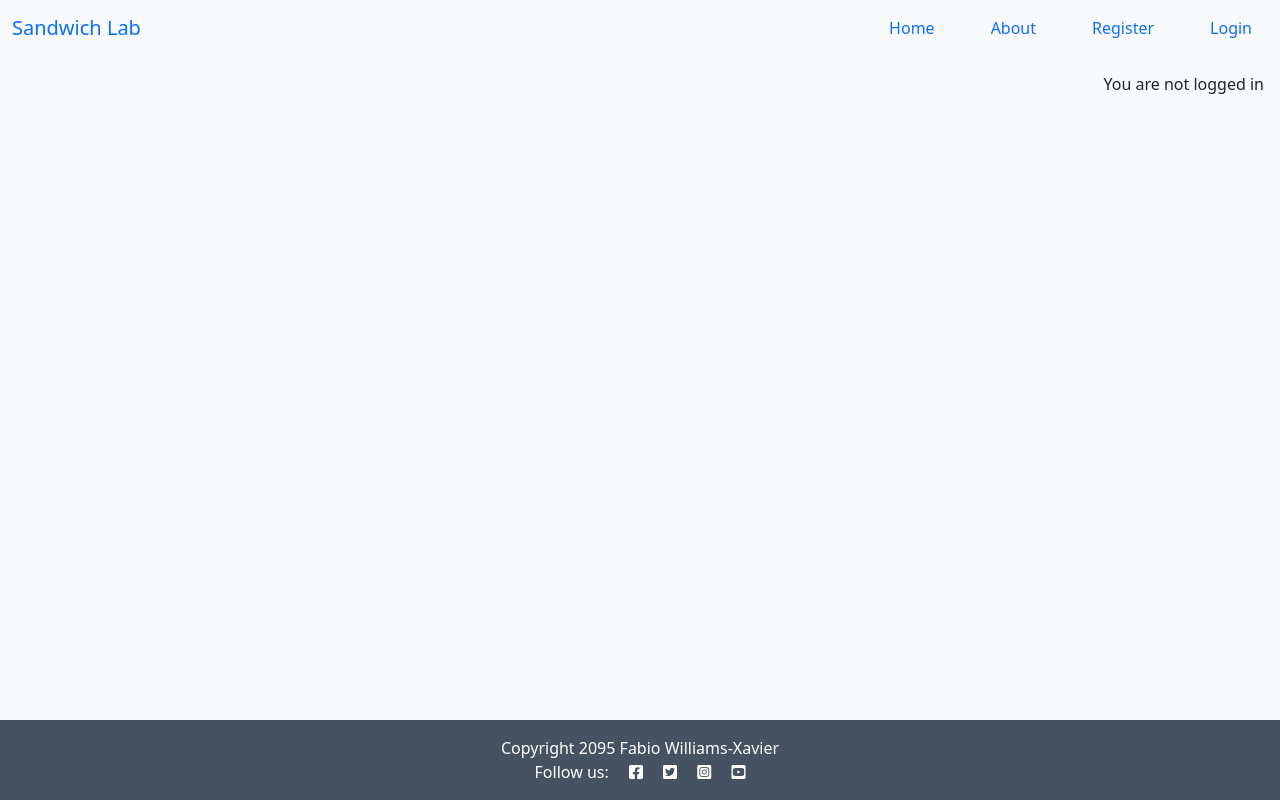
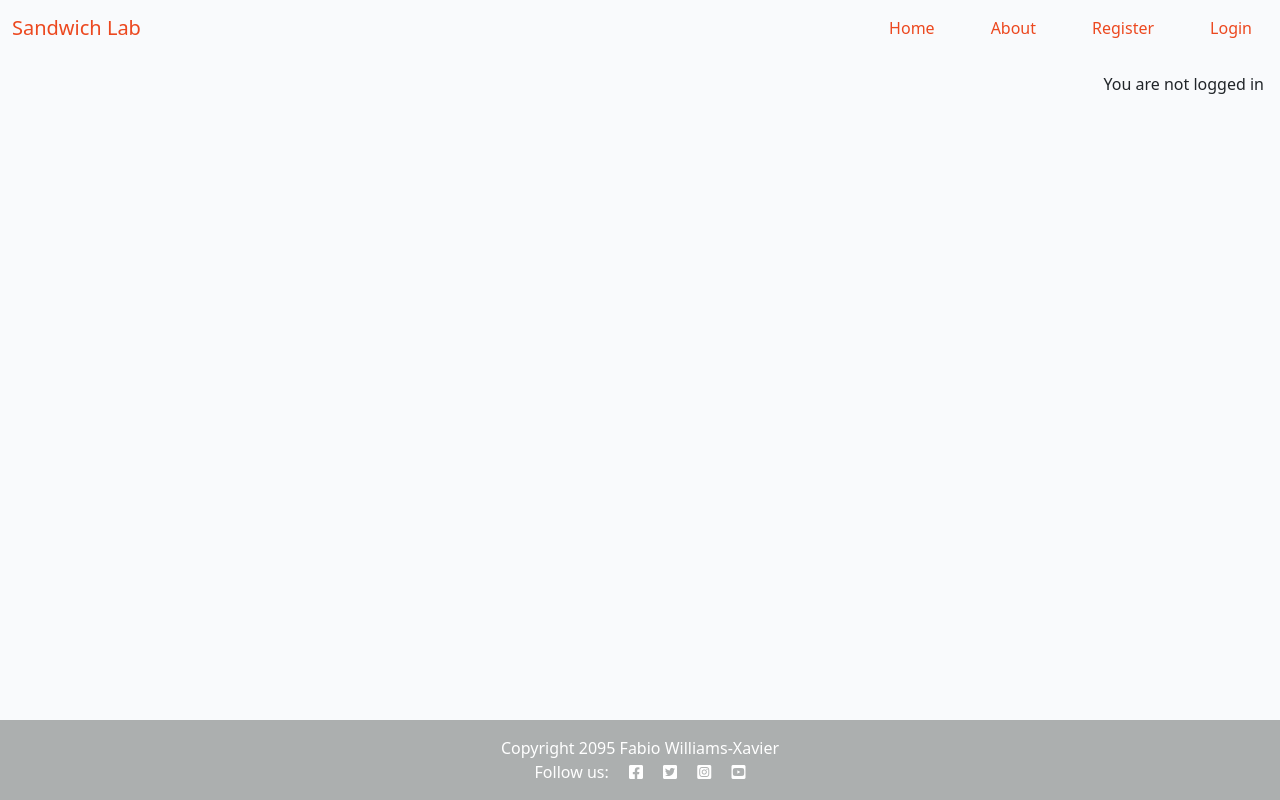
Before and after one commit to fabiowxavier/sandwich-lab, a Django app: page / in a window 1280 px wide. Run offline with Django 4.2, Linux system fonts and the light colour scheme; data that the repository does not hold is empty; some libraries are stand-ins or nearby versions.

Commit message:
add style to navbar and footer

```diff
--- a/static/css/style.css
+++ b/static/css/style.css
@@ -1,5 +1,13 @@
 body {
-    background-color: #F9FAFC;
+    background-color: rgb(245, 240, 231);
+}
+
+.nav-link {
+    color: rgb(236, 72, 31);
+}
+
+#logo {
+    color: rgb(236, 72, 31);
 }
 
 .brand {
@@ -159,3 +167,7 @@ body {
 .approval {
     color: rgb(222, 146, 168);
 }
+
+.footer {
+    background-color: rgb(172, 175, 175);
+}
```
Also changed, not shown: 1 other file.
